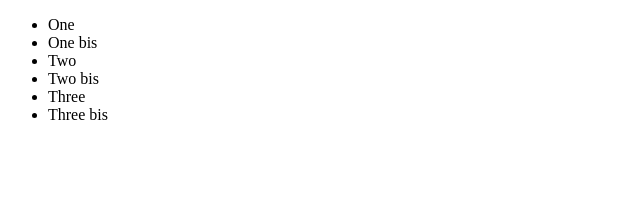
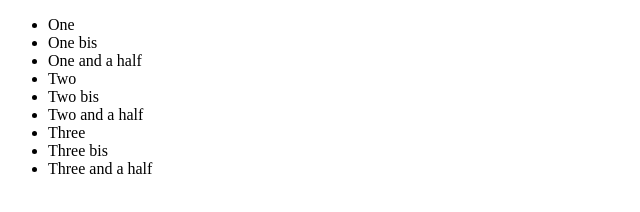
Before and after one commit to thomasnaudin/git_conflit, a plain HTML site: page src/index.html in a window 1280 px wide. Shown: the whole page, without its empty margins (0-640 px from the left). Drawn offline with Linux system fonts and the light colour scheme.

Commit message:
Add halves

```diff
--- a/src/index.html
+++ b/src/index.html
@@ -10,10 +10,13 @@
     <ul>
         <li>One</li>
         <li>One bis</li>
+        <li>One and a half</li>
         <li>Two</li>
         <li>Two bis</li>
+        <li>Two and a half</li>
         <li>Three</li>
         <li>Three bis</li>
+        <li>Three and a half</li>
     </ul>
 </body>
 
```
